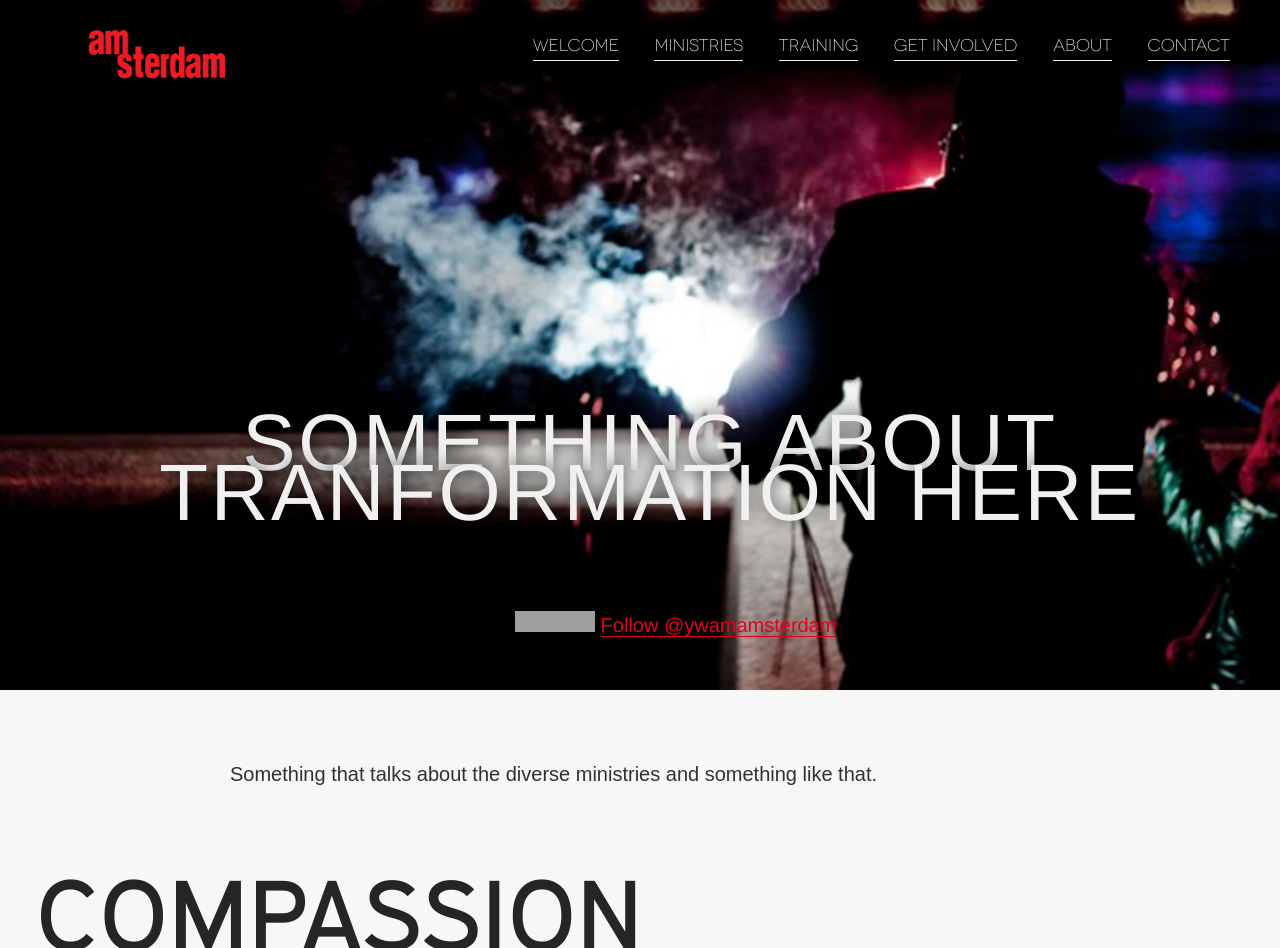
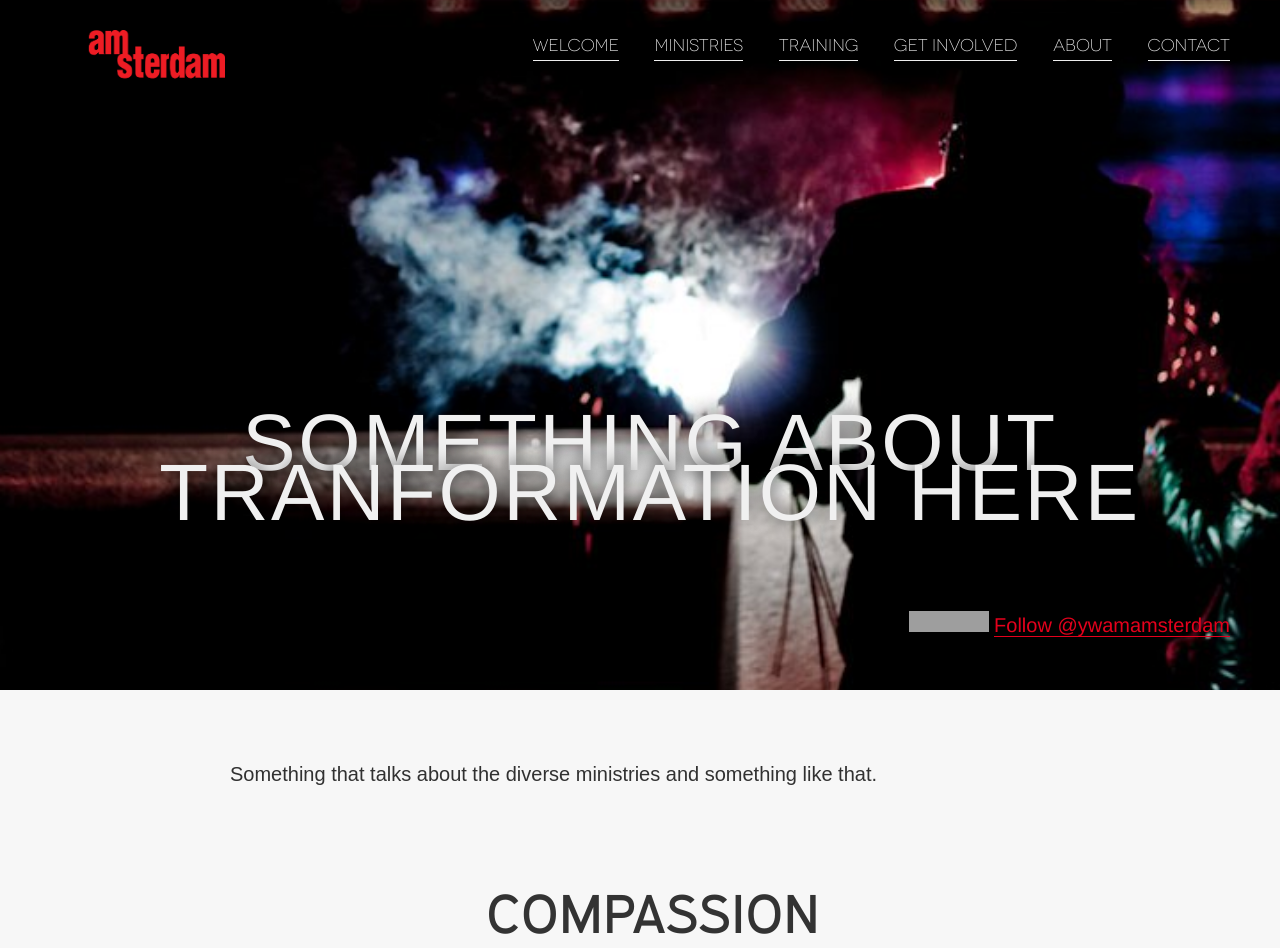
Before and after one commit to joshuadelange/ywamamsterdam.org-prototype, a Jekyll site: the page built from ministries.html, in a window 1280 px wide. Shown: the top 948 px of the page. Built offline with Jekyll 4.4.1, drawn with Linux system fonts in a browser that asks for light colours; Markdown is read by kramdown in place of the engine named in the settings; comment, search, counter and statistics services are not loaded; grey boxes are pictures that could not be loaded.

```diff
--- a/_layouts/default.html
+++ b/_layouts/default.html
@@ -13,7 +13,11 @@
 
     <div class="top">
 
-      <div class="logo"></div>
+      <div class="logo">
+
+        <!-- <h1>YW<span class="highlighted">AMSTERDAM</span></h1> -->
+
+      </div>
 
       <nav>
 
--- a/css/main.css
+++ b/css/main.css
@@ -128,9 +128,8 @@ header {
       text-shadow: 1px 1px 1px #58181D; }
   header .social {
     position: absolute;
+    right: 50px;
     bottom: 50px;
-    left: 50%;
-    margin-left: -125px;
     z-index: 1000; }
 
 .video-wrapper {
@@ -428,16 +427,21 @@ section {
       section.frontpage .column-2 p.quote {
         margin-top: 40px; }
       section.frontpage .column-2:first-child {
+        width: 42% !important;
         line-height: 25px;
         margin-right: 0;
-        padding: 100px;
-        text-align: center;
-        background-image: url("http://maps.googleapis.com/maps/api/staticmap?center=19.973349,-1.054687&zoom=1&format=png&sensor=false&size=640x480&maptype=roadmap&visual_refresh=true&style=feature:administrative|visibility:off&style=feature:landscape|invert_lightness:true|saturation:-95|lightness:78&style=feature:water|color:0xf7f7f7");
+        padding: 50px;
+        text-align: left;
+        background-image: url("/photos/gutenberg/thedude.jpg");
         background-repeat: no-repeat;
-        background-size: 103%;
+        background-size: 110%;
         border-right: 1px solid #cecece; }
         section.frontpage .column-2:first-child h3 {
-          text-align: left; }
+          width: 85%;
+          margin: 0;
+          line-height: normal; }
+        section.frontpage .column-2:first-child p {
+          width: 55%; }
       section.frontpage .column-2:last-child {
         padding: 100px;
         text-align: left;
@@ -1087,6 +1091,7 @@ section {
       margin-left: 2%;
       margin-bottom: 30px;
       padding: 10px 0;
+      text-align: center;
       font-size: 55px; }
     section.circles .circle {
       width: 27%;
--- a/ministries.html
+++ b/ministries.html
@@ -13,7 +13,7 @@ cover: fireworks
 
 <section class="circles small">
 
-	<h2>Compassion</h2>
+	<h3>Compassion</h3>
 
 	<div class="row">
 
@@ -51,7 +51,7 @@ cover: fireworks
 
 	</div>
 
-	<h2>Arts and media</h2>
+	<h3>Arts and media</h3>
 
 	<div class="row">
 
@@ -81,7 +81,7 @@ cover: fireworks
 
 	</div>
 
-	<h2>Supporting teams</h2>
+	<h3>Supporting teams</h3>
 
 	<div class="row">
 
--- a/storypage.html
+++ b/storypage.html
@@ -2,7 +2,7 @@
 layout: default
 title: Why uniting the prayer and mission movement will fullfill the great commission
 <!-- slogan: “[...] when you get a glimpse of what God is doing around the globe, it grips you at a deeper level.” -->
-slogan: <small>Why </small><large>uniting</large><small>the prayer and mission </small><large>movement</large><small> will fullfill the</small><large> great commission</large>
+slogan: Why uniting the prayer and mission movement will fullfill the great commission
 cover: church
 ---
 
```
Also changed, not shown: css/main.scss (+48 -11 lines), index.html (+4 -13 lines).
